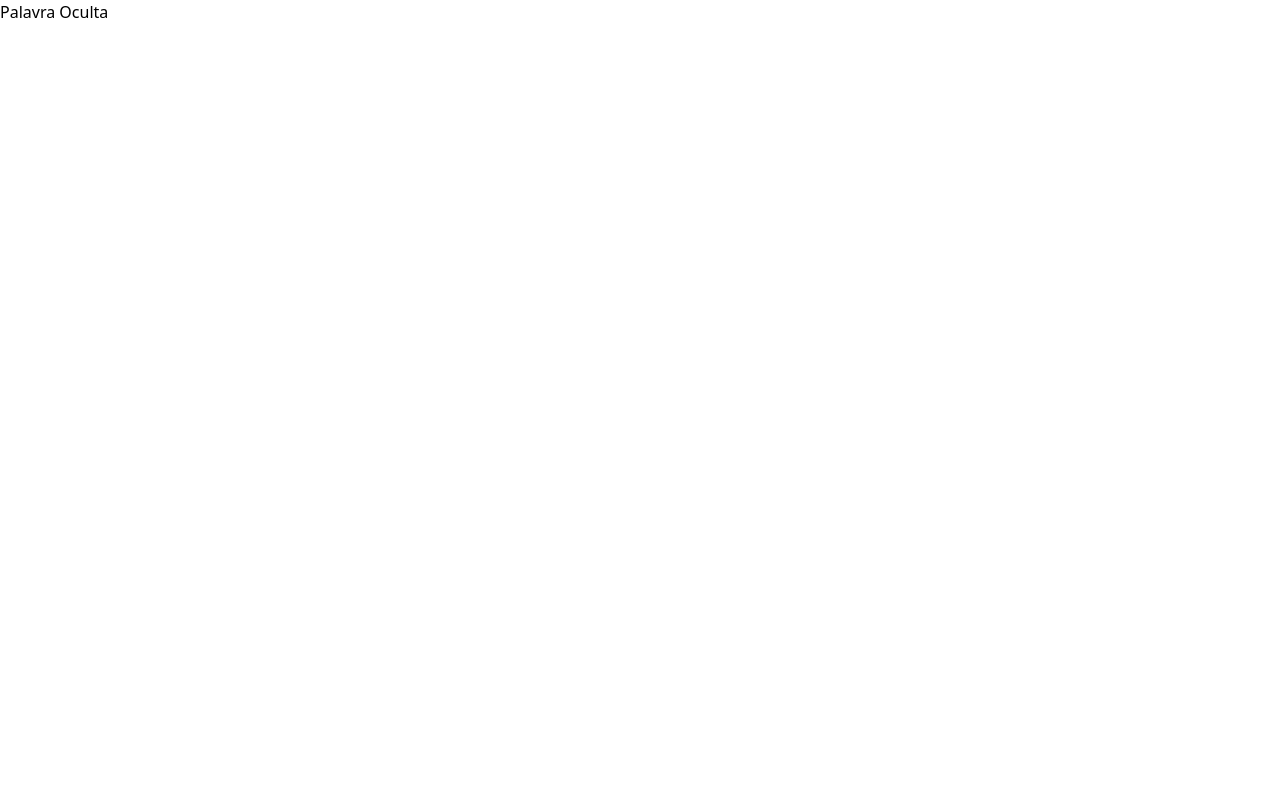
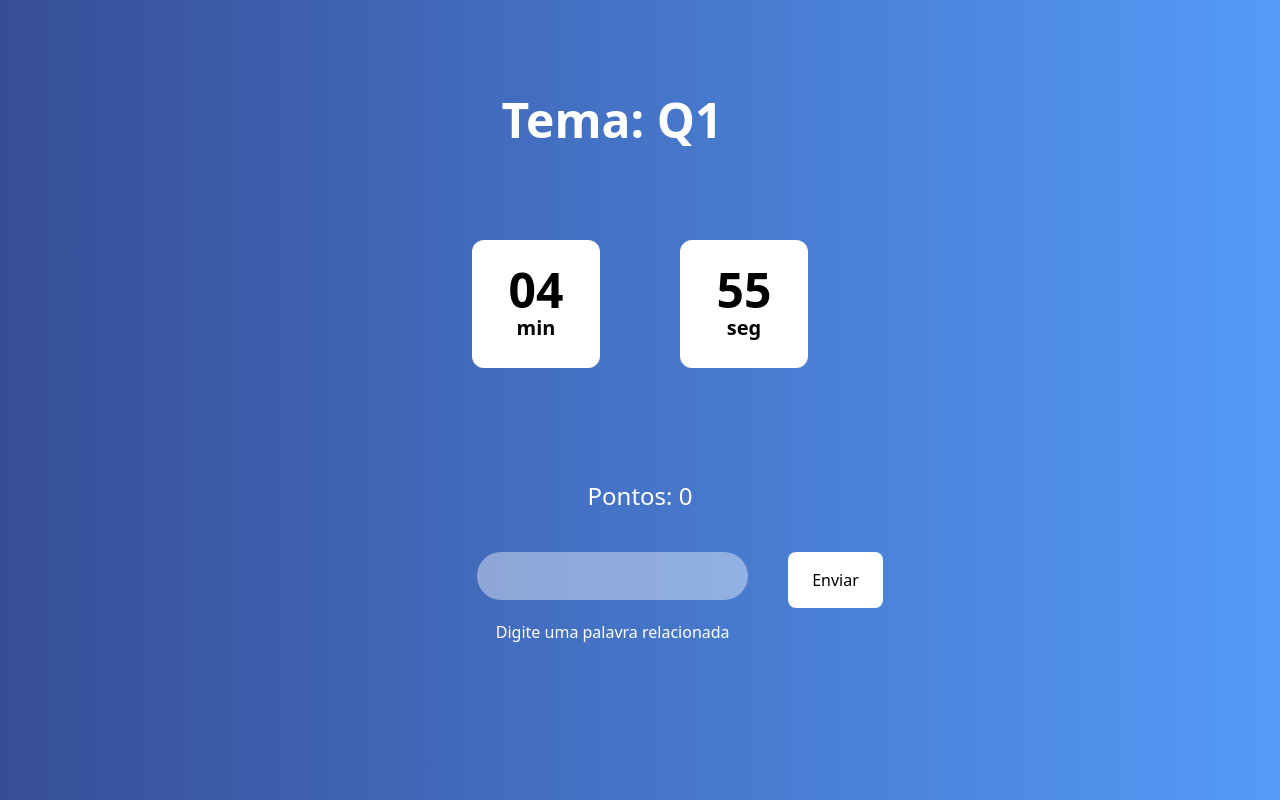
Before and after one commit to Emillyme/QualityQuest, a React (Vite) app: page /palavraoculta in a window 1280 px wide. Built offline with nearby package versions, Linux system fonts and the light colour scheme.

Commit message:
Palavra oculta

```diff
--- a/src/main.jsx
+++ b/src/main.jsx
@@ -6,7 +6,7 @@ import { Perguntas } from './pages/Perguntas.jsx'
 import './index.css'
 import Vencedor from "./pages/Vencedor.jsx"
 import { MemoryGame } from './pages/MemoryGame.jsx'
-import { PalavraOculta } from './pages/PalavraOculta.jsx'
+import PalavraOculta from './pages/PalavraOculta';
 
 
 import { createBrowserRouter, RouterProvider } from 'react-router-dom'
--- a/src/pages/PalavraOculta.jsx
+++ b/src/pages/PalavraOculta.jsx
@@ -1,14 +1,102 @@
-import { TitlePegunta } from "../components/TitlePergunta";
-import { PerguntaButton } from "../components/PerguntaButton";
-import { useEffect, useState } from "react";
-import data from "../data/datateste.json";
-import { useNavigate } from 'react-router-dom';
+import React from "react";
+import { useEffect, useState } from 'react';
+import "../index.css"
+
+const termos = {
+    termo1: ['gato', 'cachorro', 'animal'],
+    termo2: ['carro', 'moto', 'transporte']
+};
+
+const PalavraOculta = () => {
+    const[input, setInput] = useState('');
+    const[pontos, setPontos] = useState(0);
+    const[termoSelecionado, setTermoSelecionado] = useState('termo1');
+    const[palavrasTentadas, setPalavrasTentadas] = useState(new Set());
 
 
-export function PalavraOculta (){
- return(
-            <div className="overflow-x-hidden">
-                Palavra Oculta
+    // cronometro
+    const [timeLeft, setTimeLeft] = useState(300)
+
+    useEffect(()=> {
+        let interval = null
+
+        if (timeLeft > 0) {
+           interval = setInterval(()=>{
+            setTimeLeft(prevTime => prevTime - 1)
+           }, 1000)
+        }else if (timeLeft === 0){
+            clearInterval(interval)
+        }
+
+        return () => clearInterval(interval)
+    }, [timeLeft])
+
+    const formatMinutes = (time)=> {
+        const minutes = Math.floor(time / 60 )
+        return `${String(minutes).padStart(2,'0')}`
+    }
+
+    const formatSeg = (time)=> {
+        const seconds = time % 60;
+        return `${String(seconds).padStart(2,'0')}`
+    }
+
+    const verificarPalavra = () => {
+        const palavra = input.trim().toLowerCase();
+
+        if(termos[termoSelecionado].includes(palavra) && !palavrasTentadas.has(palavra)){
+            setPontos(pontos + 1);
+            setPalavrasTentadas(new Set(palavrasTentadas).add(palavra));
+            setInput('');
+        }
+        else {
+            alert('Palavra jÃ¡ tentada ou nÃ£o relacionada')
+        }
+    };
+
+    console.log(formatMinutes)
+
+    return(
+        <div className=' bg-[linear-gradient(90deg,#374E97,#549BF8)] w-screen h-screen flex flex-col items-center'>
+
+            <h1 className='text-white font-semibold text-5xl text-center py-24 mr-14'>Tema: Q1</h1>
+            {/* <select onChange={(e) => setTermoSelecionado(e.target.value)} value={termoSelecionado}>
+                <option value="termo1">Tema 1</option>
+                <option value="termo2">Tema 2</option>
+                </select> */}
+
+            {/* cronometro  */}
+            <div className='flex gap-x-20 mb-28'>
+                <div className='bg-white w-32 h-32 rounded-xl flex justify-center items-center text-5xl font-semibold text-cronometro flex flex-col'>
+                    <p>{formatMinutes(timeLeft)}</p>
+                    <p className='text-label-cronometro text-xl'>min</p>
+                </div>
+                <div className='bg-white w-32 h-32 rounded-xl flex justify-center items-center text-5xl font-semibold text-cronometro flex flex-col'>
+                    <p>{formatSeg(timeLeft)}</p>
+                    <p className='text-label-cronometro text-xl'>seg</p>
+                </div>
             </div>
-    )
-}
+
+            <div className='mb-10'>
+                <h2 className='text-white font-medium text-2xl'>Pontos: {pontos}</h2>
+            </div>
+
+            <div className='flex gap-x-10 ml-20'>
+
+                <div>
+                    <input
+                        className='bg-[rgba(255,255,255,0.4)] tamanho-inout-wordle px-5 py-3 rounded-full text-white'
+                        type="text"
+                        value={input}
+                        onChange={(e) => setInput(e.target.value)}
+                    />
+                    <p className='text-white font-regular text-center mt-5'>Digite uma palavra relacionada</p>
+                </div>
+
+                <button className='bg-white h-14 px-6 rounded-lg font-medium' onClick={verificarPalavra}>Enviar</button>
+            </div>
+        </div>
+    );
+};
+
+export default PalavraOculta;
```
